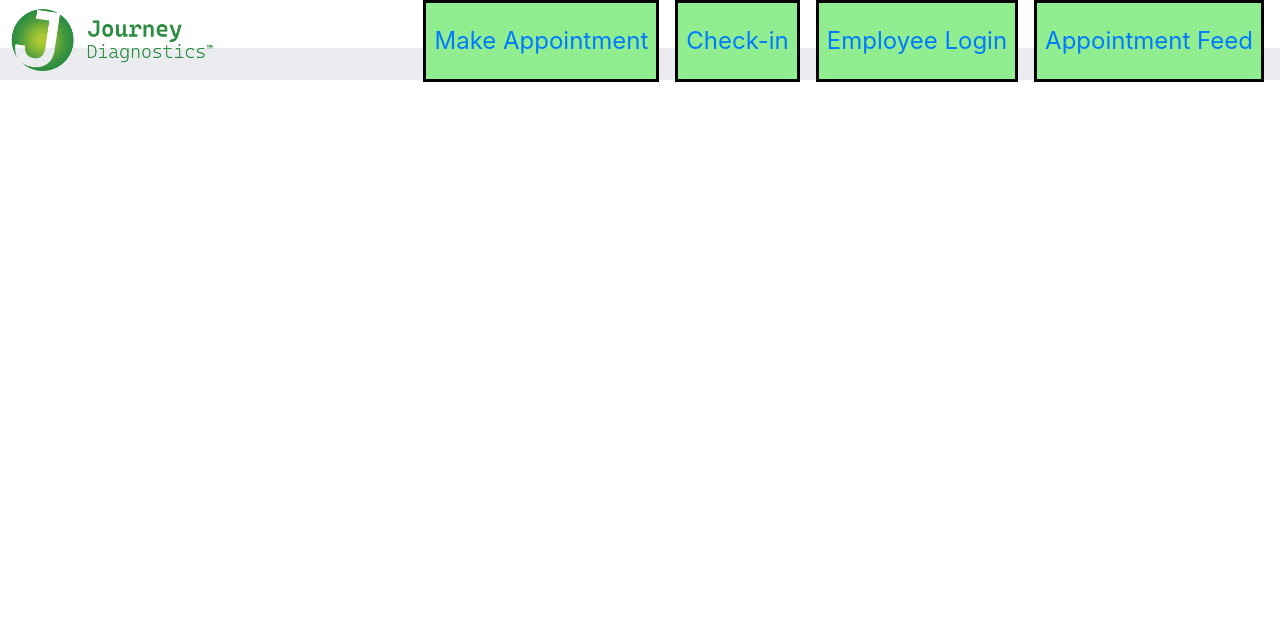
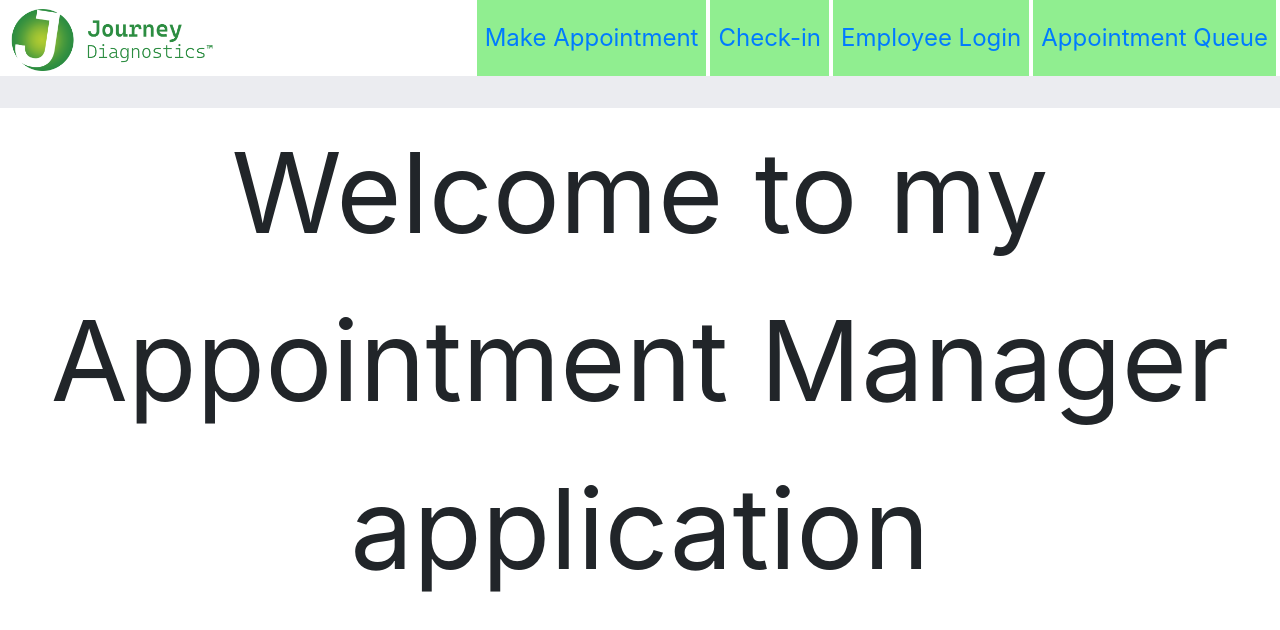
Before and after one commit to JHarringtonDev/AppointmentCheckInReact, a React (Create React App) app: page / in a window 1280 px wide. Shown: the top 630 px of the page. Built offline with nearby package versions, Linux system fonts and the light colour scheme.

Commit message:
added navigation bar and multi-page react functionality

```diff
--- a/src/components/Header.js
+++ /dev/null
@@ -1,21 +0,0 @@
-import PropTypes from 'prop-types'
-import logo from '../images/Journey-Full-Logo.png'
-
-const Header = (props) => {
-    return(
-        <header className="Header">
-            <img src={logo} alt="Journey Diagnostics Logo" className='companyLogo'/>
-            <nav>
-                <ul className="navItems">
-                    <li><a href="appointmentFeed.html">Appointment Feed </a></li>
-                    <li><a href="employeeLogin">Employee Login</a></li>
-                    <li><a href="check-in.html">Check-in</a></li>
-                    <li><a href="makeAppointment.html">Make Appointment</a></li>
-
-                </ul>
-            </nav>
-        </header>
-    )
-}
-
-export default Header
--- /dev/null
+++ b/src/components/Header.jsx
@@ -0,0 +1,24 @@
+import PropTypes from 'prop-types'
+import { NavLink } from "react-router-dom"
+import logo from '../images/Journey-Full-Logo.png'
+
+const Header = (props) => {
+    return(
+        <header className="Header">
+            <NavLink className="journeyLogo" to="/">
+            <img src={logo} alt="Journey Diagnostics Logo" className='companyLogo'/>
+            </NavLink>
+            <nav>
+                <ul className="navItems">
+                    <li><NavLink to="/Queue">Appointment Queue</NavLink></li>
+                    <li><NavLink to="/Login">Employee Login</NavLink></li>
+                    <li><NavLink to="/CheckIn">Check-in</NavLink></li>
+                    <li><NavLink to="/MakeAppointment">Make Appointment</NavLink></li>
+
+                </ul>
+            </nav>
+        </header>
+    )
+}
+
+export default Header
--- /dev/null
+++ b/src/components/Home.jsx
@@ -0,0 +1,12 @@
+import PropTypes from 'prop-types'
+import Header from './Header'
+
+const Home = (props) => {
+    return (
+    <div className = 'home'>
+        <p className='welcomeMessage'>Welcome to my Appointment Manager application</p>
+    </div>
+    )
+}
+
+export default Home
--- /dev/null
+++ b/src/components/index.js
@@ -0,0 +1,6 @@
+export {default as Home} from "./Home";
+export {default as Header} from "./Header";
+export {default as CheckIn} from "./CheckIn";
+export {default as Login} from "./Login";
+export {default as MakeAppointment} from "./MakeAppointment";
+export {default as Queue} from "./Queue";
--- a/src/index.css
+++ b/src/index.css
@@ -24,18 +24,20 @@ code {
 }
 
 .navItems>li{
-  /* width: 5rem; */
   font-size: 1.5rem;
   background-color: lightgreen;
-  border: .2rem solid black;
   float: right;
-  margin-right: 1rem;
+  margin-right: 0.25rem;
   text-align: center;
   padding: 1.25rem 0.5rem 1.25rem 0.5rem;
-  /* height: 5rem; */
 }
 
 .Header{
-  height: 5rem;
+  height: 6.75rem;
   border-bottom: 2rem solid #EBECF0;
 }
+
+.welcomeMessage{
+  font-size: 7rem;
+  text-align: center;
+}
--- a/src/index.js
+++ b/src/index.js
@@ -3,10 +3,24 @@ import ReactDOM from 'react-dom';
 import './index.css';
 import App from './App';
 import reportWebVitals from './reportWebVitals';
+import { BrowserRouter as Router, Route, Routes } from 'react-router-dom';
+import {
+  CheckIn, Header, Home, Login, MakeAppointment, Queue,
+} from './components'
 
 ReactDOM.render(
   <React.StrictMode>
-    <App />
+    <Router>
+      <Header />
+      <Routes>
+        <Route path='/' element={<Home />}/>
+        <Route path='/check-in' element={<CheckIn/>} />
+        <Route path='/log-in' element={<Login/>} />
+        <Route path='/make-appointment' element={<MakeAppointment/>} />
+        <Route path='/appointment-queue' element={<Queue/>} />
+
+      </Routes>
+    </Router>
   </React.StrictMode>,
   document.getElementById('root')
 );
@@ -15,3 +29,5 @@ ReactDOM.render(
 // to log results (for example: reportWebVitals(console.log))
 // or send to an analytics endpoint. Learn more: https://bit.ly/CRA-vitals
 reportWebVitals();
+
+export { default as Home } from './components/Home'
```
Also changed, not shown: src/components/CheckIn.jsx (added), src/components/Login.jsx (added), src/components/MakeAppointment.jsx (added), src/components/Queue.jsx (added).
